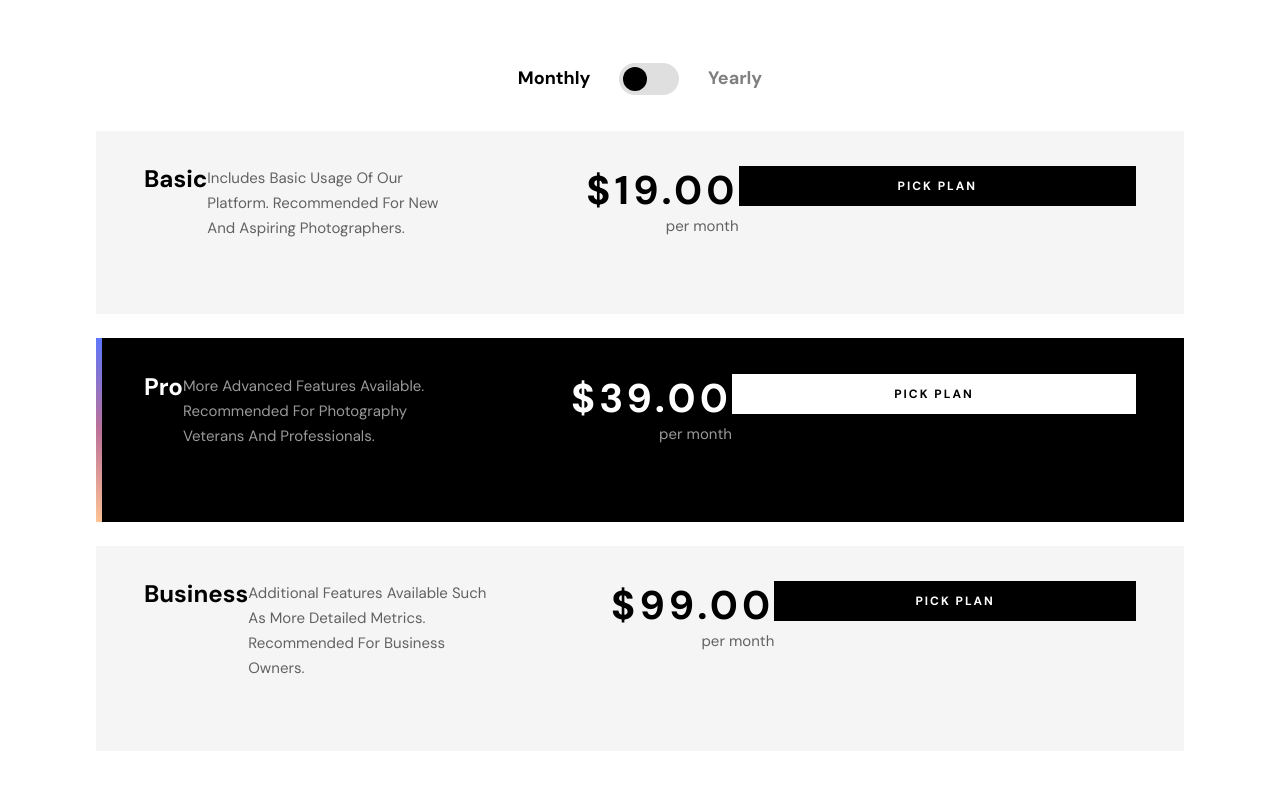
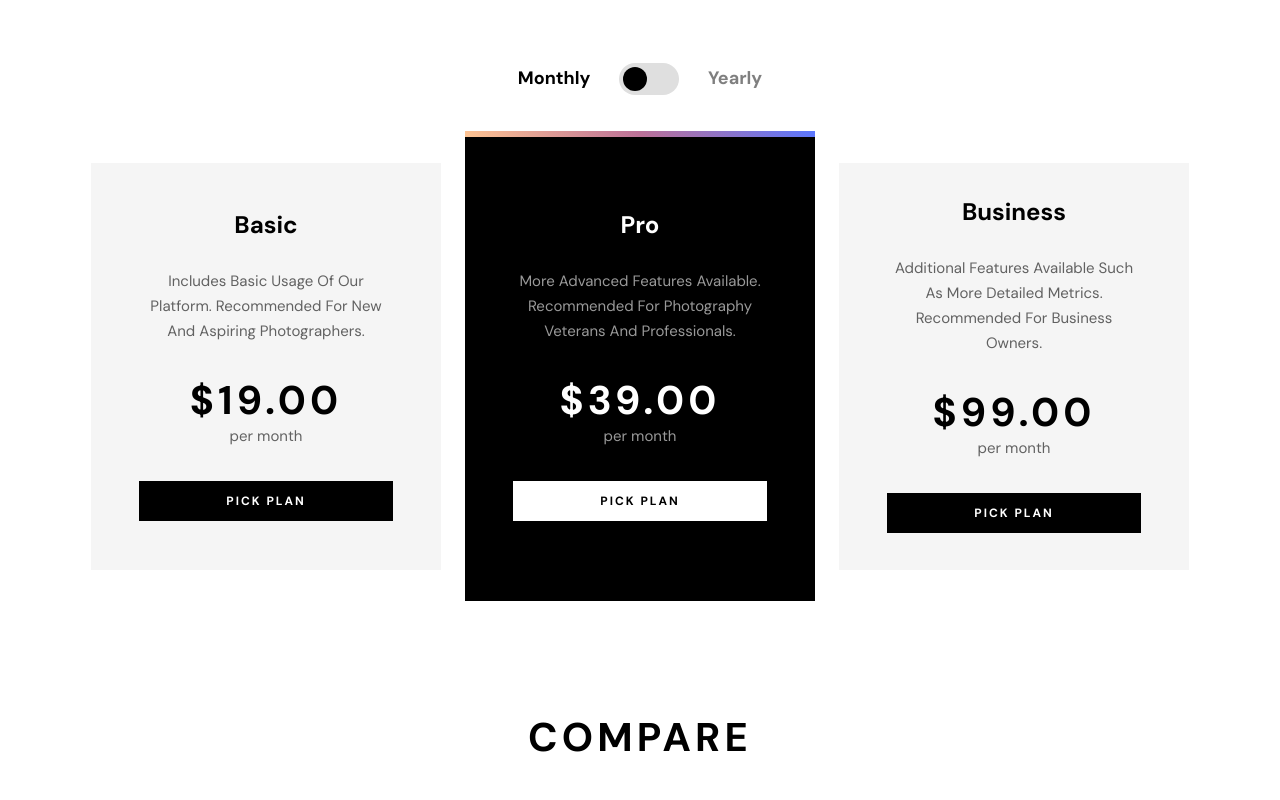
Before and after one commit to LogvnR/photosnap-app, a Next.js app: page /pricing in a window 1280 px wide. Shown: the part 600-1400 px from the top of the page. Built offline with nearby package versions, Linux system fonts and the light colour scheme.

Commit message:
styled Pricing page for Desktop

```diff
--- a/styles/cards/BetaCard.module.css
+++ b/styles/cards/BetaCard.module.css
@@ -26,6 +26,7 @@
   width: 128px;
   height: 6px;
   background: var(--accent);
+  color: transparent;
 }
 
 .title {
--- a/styles/cards/PricingCard.module.css
+++ b/styles/cards/PricingCard.module.css
@@ -114,12 +114,8 @@
   }
 
   .accent {
-    position: absolute;
-    top: 0;
-    left: 0;
     width: 6px;
     height: 100%;
-    background: var(--accent);
   }
 
   .content-container {
@@ -142,3 +138,50 @@
     padding: 0.75rem 0;
   }
 }
+
+@media only screen and (min-width: 1280px) {
+  .container-black,
+  .container-white {
+    flex-direction: column;
+    justify-content: center;
+    align-items: center;
+    gap: 2rem;
+  }
+
+  .container-white {
+    width: 350px;
+    height: 407px;
+    padding: 0 3rem;
+  }
+
+  .container-black {
+    width: 350px;
+    height: 470px;
+    padding: 0 3rem;
+  }
+
+  .accent {
+    width: 100%;
+    height: 6px;
+  }
+
+  .title {
+    margin: 0rem;
+  }
+
+  .price-container {
+    margin-bottom: 0;
+  }
+
+  .info {
+    text-align: center;
+    margin: 0;
+  }
+
+  .price-container {
+    max-width: unset;
+    flex-direction: column;
+    justify-content: center;
+    align-items: center;
+  }
+}
--- a/styles/globals.css
+++ b/styles/globals.css
@@ -6,7 +6,7 @@ body {
   margin: 0;
   font-family: -apple-system, BlinkMacSystemFont, Segoe UI, Roboto, Oxygen,
     Ubuntu, Cantarell, Fira Sans, Droid Sans, Helvetica Neue, sans-serif;
-  background-color: antiquewhite;
+  background-color: var(--white);
   font-family: var(--font);
 }
 
--- a/styles/ui/Included.module.css
+++ b/styles/ui/Included.module.css
@@ -93,3 +93,10 @@
     border: none;
   }
 }
+
+@media only screen and (min-width: 1280px) {
+  .container {
+    max-width: 65%;
+    margin: 0 auto;
+  }
+}
--- a/styles/ui/Pricing.module.css
+++ b/styles/ui/Pricing.module.css
@@ -18,3 +18,10 @@
     padding: 4rem 0;
   }
 }
+
+@media only screen and (min-width: 1280px) {
+  .pricing-container {
+    flex-direction: row;
+    justify-content: center;
+  }
+}
```
